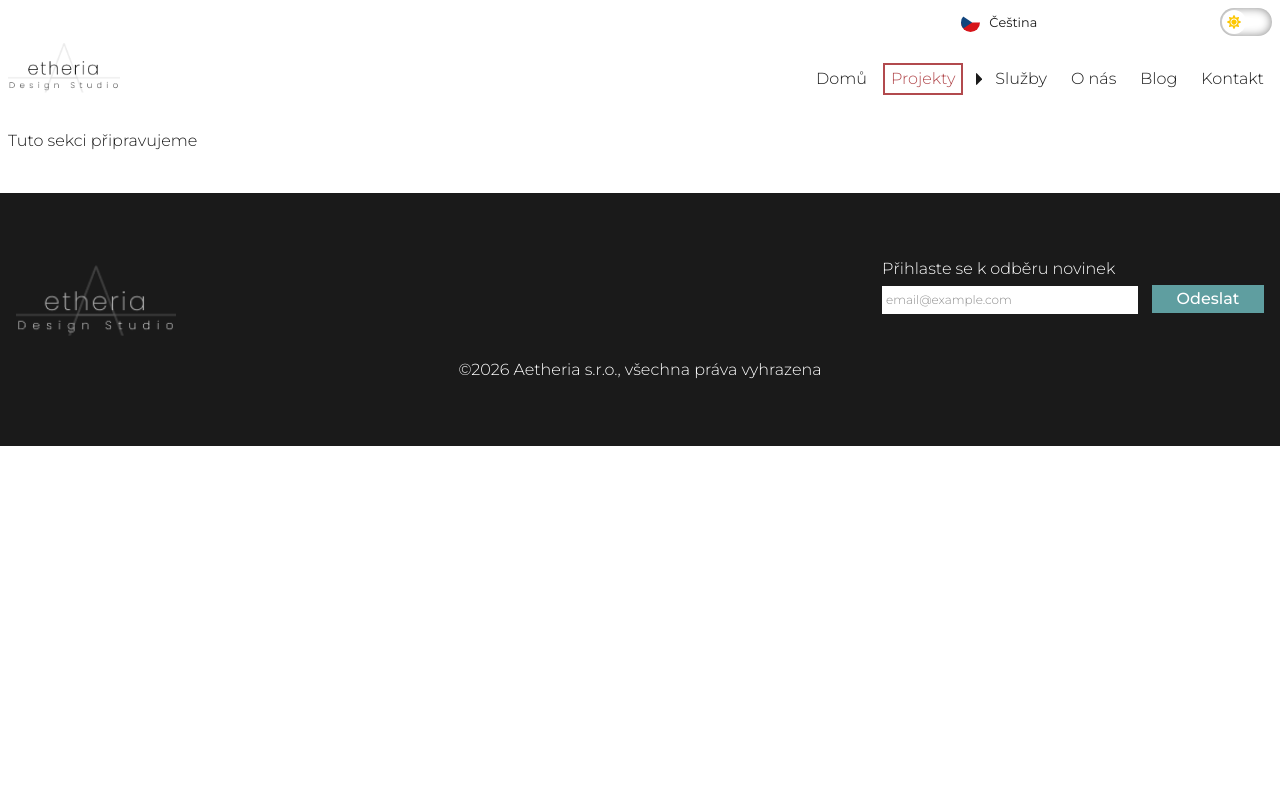
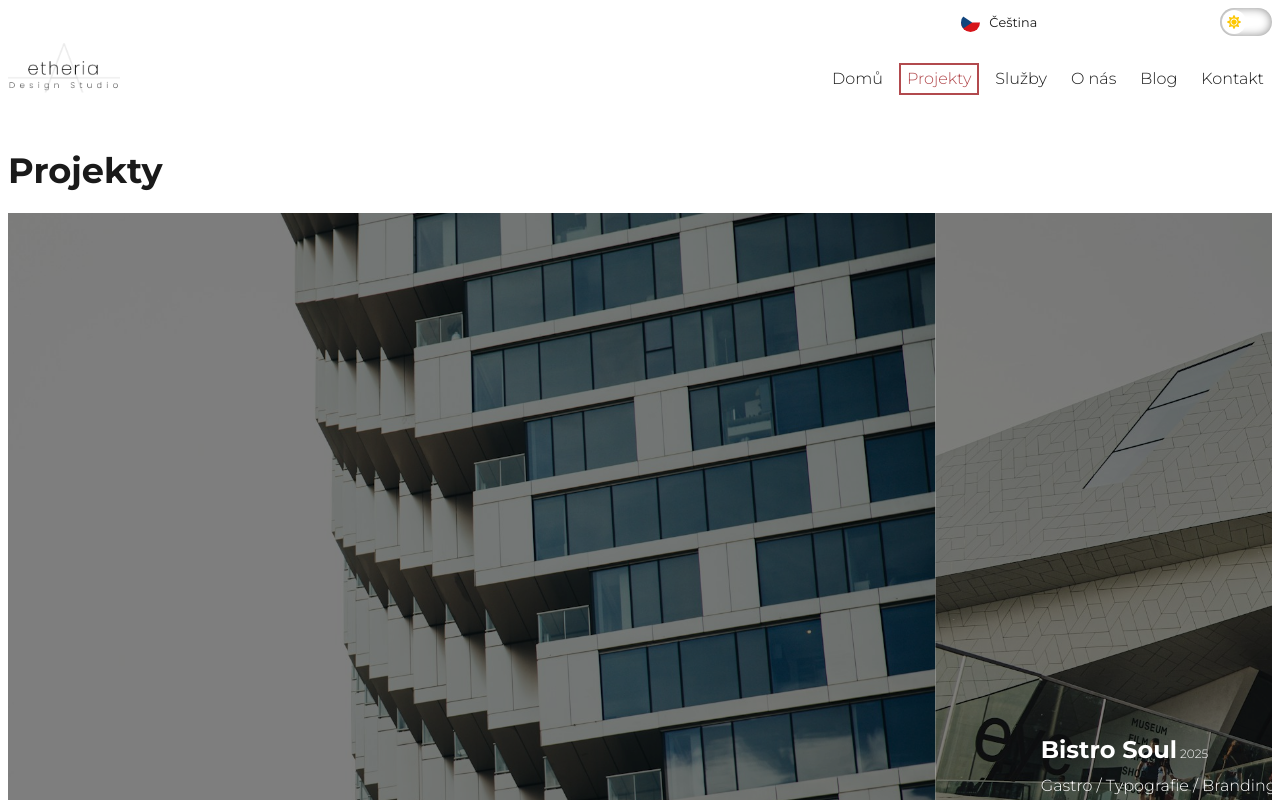
Before and after one commit to webcodes14/aetheria-studio, a React (Vite) app: page /projects in a window 1280 px wide. Shown: the top 800 px of the page. Built offline with nearby package versions, Linux system fonts and the light colour scheme.

Commit message:
Horizontal scroll section projects

```diff
--- a/src/index.css
+++ b/src/index.css
@@ -19,6 +19,9 @@ body.font-latin {
 body.font-korean {
     font: 300 1rem/1.5 "Noto Sans KR", sans-serif;
     letter-spacing: -0.03em;
+}
+#root {
+    position: relative;
 }
 
 body {
--- a/src/layout/FooterNavigation.jsx
+++ b/src/layout/FooterNavigation.jsx
@@ -34,7 +34,7 @@ const footerTexts = {
 }
 
 const FooterNavigation = () => {
-    const { lang } = useApp();
+    const { lang, theme } = useApp();
     const { register, handleSubmit, reset, formState: { errors, isSubmitting } } = useForm();
 
 
@@ -49,7 +49,7 @@ const FooterNavigation = () => {
 
     const t = footerTexts[lang];
 
-    return <footer className="bg-[#1a1a1a] p-4 mt-8">
+    return <footer className={`${theme === 'light' ? 'bg-[#1a1a1a]' : 'bg-[#00000030]'} p-4 mt-8`}>
         <div className="md:max-w-screen-2xl md:mx-auto py-12">
             <div className="flex flex-col items-center justify-center gap-4 md:flex-row md:justify-between md:items-start">
                 <div className="flex justify-center order-1 md:order-0">
--- a/src/layout/HeaderNavigation.jsx
+++ b/src/layout/HeaderNavigation.jsx
@@ -3,10 +3,9 @@ import { NavLink, Link } from "react-router";
 import { router } from "../routes";
 import { useApp } from "../context/AppContext";
 import { siteConfig } from "../data/siteConfig";
-import { motion, AnimatePresence, stagger } from "motion/react";
+import { motion, stagger } from "motion/react";
 
 import { CgMenuRight, CgClose } from "react-icons/cg";
-import { VscTriangleRight } from "react-icons/vsc";
 
 import LangBtn from "../components/lang/LangBtn";
 import ThemeBtn from "../components/theme/ThemeBtn";
@@ -19,7 +18,6 @@ import LogoWhite from "../assets/Logo-scroll.png";
 const HeaderNavigation = () => {
     const [ deviceWidth, setDeviceWidth ] = useState(window.innerWidth);
     const [ isMenuOpen, setIsMenuOpen ] = useState(false);
-    const [ isDropdownOpen, setIsDropdownOpen ] = useState(false);
     const { lang, theme } = useApp();
     const dropRef = useRef();
 
@@ -32,10 +30,6 @@ const HeaderNavigation = () => {
 
     const handleOpenMenu = () => {
         setIsMenuOpen(prevState => !prevState);
-    }
-
-    const handleDropdownMenu = () => {
-        setIsDropdownOpen(prevState => !prevState);
     }
 
     useEffect(() => {
@@ -61,21 +55,6 @@ const HeaderNavigation = () => {
             document.body.classList.remove("open-mobile-menu");
         }
     }, [ isMenuOpen, isMobile ])
-
-    useEffect(() => {
-        const handleClickOutsides = ( event ) => {
-            if ( dropRef.current && !dropRef.current.contains(event.target) ) {
-                setIsDropdownOpen(false);
-            }
-        }
-
-        document.addEventListener('mousedown', handleClickOutsides);
-
-        return () => {
-            document.removeEventListener('mousedown', handleClickOutsides);
-        }
-
-    }, []);
 
     const containerList = {
         visible: {
@@ -124,13 +103,6 @@ const HeaderNavigation = () => {
                             transition={{ type: "spring", duration: 0.15 }}
                             className={`${item.hasDropdown ? 'flex items-center' : 'inline-block'} cursor-pointer md:flex`}
                         >
-                            {item.hasDropdown ?
-                                <motion.span
-                                onClick={item.hasDropdown ? handleDropdownMenu : undefined}
-                                className={`${isDropdownOpen ? 'text-white md:text-[#1a1a1a]' : ''} ${theme === 'light' ? 'md:text-[#1a1a1a]' : 'md:text-white'}`}
-                                    initial={{ rotate: 0 }}
-                                    animate={ isDropdownOpen ? { rotate: 90 } : 0}
-                                ><VscTriangleRight /></motion.span> : undefined}
                             <NavLink
                                 to={item.index ? '/' : item.path}
                                 end={!!item.index}
@@ -152,52 +124,6 @@ const HeaderNavigation = () => {
                                 )}
                             </NavLink>
                         </motion.div>
-                        <AnimatePresence>
-                            {item.hasDropdown && isDropdownOpen &&
-                                <motion.ul
-                                    initial={{ opacity: 0, y: -10 }}
-                                    animate={{ opacity: 1, y: 0 }}
-                                    exit={{ opacity: 0, y: -10 }}
-                                    transition={{
-                                        duration: 0.3,
-                                        bounce: 0.6
-                                    }}
-                                    className="md:absolute md:top-full md:right-0 md:w-max"
-                                >
-                                    {item.children
-                                        .filter(dropItem => dropItem.labels)
-                                        .map(dropItem =>
-                                            <li key={dropItem.labels.en} className="text-2xl my-2 md:text-sm">
-                                                <motion.div
-                                                    transition={{ type: "spring", duration: 0.15 }}
-                                                    className="inline-block"
-                                                >
-                                                    <NavLink
-                                                        to={dropItem.path}
-                                                        className={({ isActive }) =>
-                                                            isActive ? `relative z-10 px-2 py-1 text-white cursor-default md:text-[#B24A4E]` : "px-2 py-1 relative z-10"
-                                                        }
-                                                    >
-                                                        {({ isActive }) => (
-                                                            <>
-                                                                {dropItem.labels[lang]}
-                                                                {isActive && (
-                                                                    <motion.div
-                                                                        layoutId="active-pill"
-                                                                        className="absolute inset-0 -z-10 border-[#ffffff] md:border-[#B24A4E] border-2 border-solid"
-                                                                        transition={{ type: "spring", bounce: 0.2, duration: 0.6 }}
-                                                                    />
-                                                                )}
-                                                            </>
-                                                        )}
-                                                    </NavLink>
-                                                </motion.div>
-                                            </li>
-                                        )
-                                    }
-                                </motion.ul>
-                            }
-                        </AnimatePresence>
                     </motion.li>
                 )
             }
--- a/src/layout/RootLayout.jsx
+++ b/src/layout/RootLayout.jsx
@@ -32,7 +32,7 @@ const RootLayout = () => {
     }, []);
 
     return (
-        <>
+        <div className="relative">
             <HeaderNavigation />
             <main className="p-2 md:max-w-screen-2xl md:mx-auto">
                 <Outlet />
@@ -52,7 +52,7 @@ const RootLayout = () => {
                 </AnimatePresence>
             </main>
             <FooterNavigation />
-        </>
+        </div>
     )
 }
 
--- a/src/pages/Projects.jsx
+++ b/src/pages/Projects.jsx
@@ -1,8 +1,79 @@
+import { useEffect, useRef, useState } from "react";
+import { useApp } from "../context/AppContext";
+import { dataProjects } from "../data/projects";
+import { motion, useScroll, useTransform } from "motion/react";
 
+import ButtonLink from "../components/ButtonLink";
+
+const projectsText = {
+    cs: {
+        page_title: "Projekty",
+        project_btn: "Prohlédnout projekt"
+    },
+    en: {
+        page_title: "Projects",
+        project_btn: "View Project"
+    },
+    ko: {
+        page_title: "프로젝트",
+        project_btn: "프로젝트 보기"
+    }
+}
 
 const ProjectsPage = () => {
+    const { lang } = useApp();
+    const [ isDesktop, setIsDesktop ] = useState(false);
+    const t = dataProjects[lang];
+    const projectsRef = useRef(null);
+    const { scrollYProgress } = useScroll({
+        target: projectsRef,
+    });
+    const xLastPosition = (t.length - 1) * -100;
+    const x = useTransform(scrollYProgress, [ 0, 1 ], [ "0%", `${xLastPosition}%` ]);
 
-    return <p className="mt-4">Tuto sekci připravujeme</p>
+    useEffect(() => {
+        const checkDeviceWidth = () => setIsDesktop(window.innerWidth >= 1024);
+        checkDeviceWidth();
+
+        window.addEventListener('resize', checkDeviceWidth);
+        return () => window.removeEventListener('resize', checkDeviceWidth);
+    }, [])
+
+    return (
+        <section className="relative mt-8" aria-labelledby="projects-title">
+            <h2 id="projects-title" className="relative mb-4">
+                <strong>{projectsText[lang].page_title}</strong>
+            </h2>
+            <motion.div layout ref={projectsRef} className="relative lg:h-[300vh]">
+                <div className="lg:sticky lg:top-0 lg:h-screen lg:overflow-hidden">
+                    <motion.ul style={ isDesktop ? { x } : ''} className="lg:flex lg:h-full" layout>
+                        {t.map(project => (
+                            <li key={project.id} className="my-4 lg:shrink-0 w-full lg:relative lg:h-full lg:my-0">
+                                <article className="lg:h-full">
+                                    <figure className="lg:brightness-50 lg:h-full">
+                                        <img className="lg:h-full lg:w-full lg:object-cover" src={project.image} alt={project.title} loading="lazy" />
+                                    </figure>
+                                    <div className="lg:absolute lg:bottom-1/6 lg:left-1/12 lg:right-1/12 lg:text-white">
+                                        <h3 className="mt-4 mb-2 mx-auto text-2xl">
+                                            <strong>
+                                                {project.title}
+                                            </strong>
+                                            <span className="text-xs"> {project.year}</span>
+                                        </h3>
+                                        <p>
+                                            {project.tags.join(' / ')}
+                                        </p>
+                                        <p className="mt-2 mb-4 mx-auto text-balance">{project.description}</p>
+                                        <ButtonLink to={project.slug}>{projectsText[lang].project_btn}</ButtonLink>
+                                    </div>
+                                </article>
+                            </li>
+                        ))}
+                    </motion.ul>
+                </div>
+            </motion.div>
+        </section>
+    )
 }
 
 export default ProjectsPage;
--- a/src/routes.jsx
+++ b/src/routes.jsx
@@ -47,33 +47,7 @@ export const router = createBrowserRouter([
             {
                 path: "services",
                 labels: { cs: "Služby", en: "Services", ko: "서비스" },
-                hasDropdown: true,
-                children: [
-                    {
-                        index: true,
-                        element: <Suspense fallback={<Skeleton />}><ServicesPage /></Suspense>
-                    },
-                    {
-                        path: "services/branding",
-                        labels: { cs: "Branding", en: "Branding", ko: "브랜딩" },
-                        element: <Suspense fallback={<Skeleton />}><BrandingPage /></Suspense>
-                    },
-                    {
-                        path: "services/webdesign",
-                        labels: { cs: "Webdesign", en: "Web Design", ko: "웹 디자인" },
-                        element: <Suspense fallback={<Skeleton />}><WebdesignPage /></Suspense>
-                    },
-                    {
-                        path: "services/strategy",
-                        labels: { cs: "Digitální strategie", en: "Digital Strategy", ko: "디지털 전략" },
-                        element: <Suspense fallback={<Skeleton />}><StrategyPage /></Suspense>
-                    },
-                    {
-                        path: "services/consultation",
-                        labels: { cs: "Konzultace", en: "Consultancy", ko: "컨설팅" },
-                        element: <Suspense fallback={<Skeleton />}><ConsultationPage /></Suspense>
-                    }
-                ]
+                element: <Suspense fallback={<Skeleton />}><ServicesPage /></Suspense>
             },
             {
                 path: "about",
```
